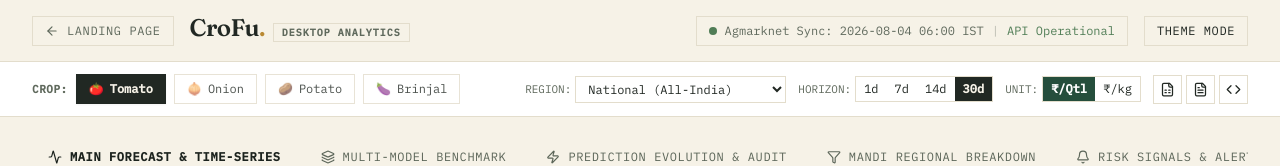
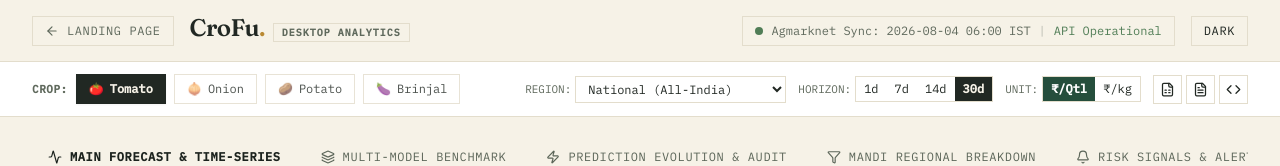
Before and after one commit to JuliusDude/crofu-web, a React (Vite) app in the folder Landing Page/: page / in a window 1280 px wide. Both pictures are taken after a click on the button "Dashboard". Shown: the top 166 px of the page. Built offline with nearby package versions, Linux system fonts and the light colour scheme; the HTML template or start-up script is replaced by a standard one.

Commit message:
fix(dashboard): update theme switcher button text to dynamically display Light and Dark

```diff
--- a/Landing Page/src/pages/Dashboard.jsx
+++ b/Landing Page/src/pages/Dashboard.jsx
@@ -155,6 +155,19 @@ function generateSeries(basePrice) {
 export default function Dashboard({ onNavigate }) {
     useTheme();
 
+    const [isDark, setIsDark] = useState(false);
+    React.useEffect(() => {
+        const check = () =>
+            setIsDark(document.documentElement.classList.contains("dark"));
+        check();
+        const observer = new MutationObserver(check);
+        observer.observe(document.documentElement, {
+            attributes: true,
+            attributeFilter: ["class"],
+        });
+        return () => observer.disconnect();
+    }, []);
+
     // Global Controls State
     const [region, setRegion] = useState("national");
     const [commodity, setCommodity] = useState("tomato");
@@ -293,11 +306,15 @@ export default function Dashboard({ onNavigate }) {
 
                         {/* Theme Switcher */}
                         <button
-                            onClick={toggleTheme}
-                            className="px-3 py-1.5 border text-xs tracking-wider uppercase"
+                            onClick={() => {
+                                toggleTheme();
+                                setIsDark(document.documentElement.classList.contains("dark"));
+                            }}
+                            className="px-3 py-1.5 border text-xs tracking-wider uppercase font-mono cursor-pointer transition-colors hover:border-[var(--ink)]"
                             style={{ borderColor: "var(--border)", color: "var(--ink)" }}
+                            data-testid="dashboard-theme-toggle"
                         >
-                            Theme Mode
+                            {isDark ? "Light" : "Dark"}
                         </button>
                     </div>
                 </div>
```
